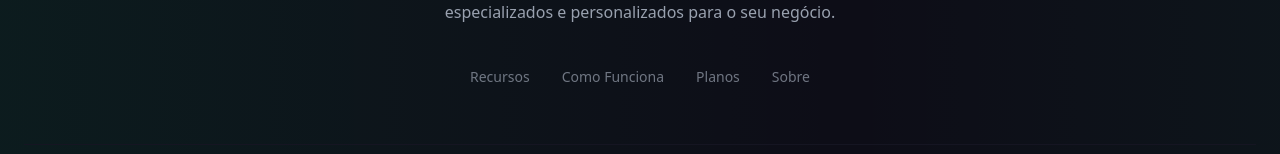
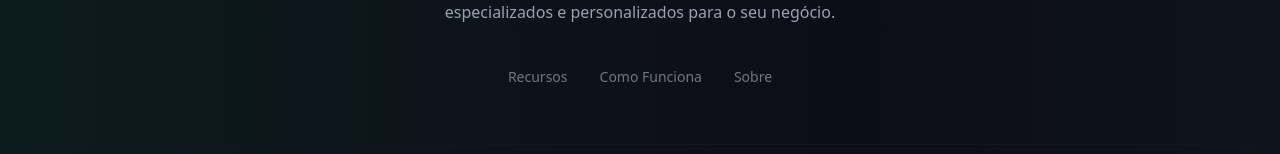
Before and after one commit to guibsonmoura/landing_page_chatwoot, a Next.js app: page / in a window 1280 px wide. Shown: the part 228-382 px from the top of the page. Built offline with nearby package versions, Linux system fonts and the light colour scheme; no server answers; the database is empty.

Commit message:
remove planos from footer

```diff
--- a/src/components/landing/Footer.tsx
+++ b/src/components/landing/Footer.tsx
@@ -43,7 +43,7 @@ export function Footer() {
           {[
             { label: "Recursos", href: "#recursos" },
             { label: "Como Funciona", href: "#como-funciona" },
-            { label: "Planos", href: "#planos" },
+            // { label: "Planos", href: "#planos" },
             { label: "Sobre", href: "#sobre" },
           ].map((item, idx) => (
             <motion.div
```
